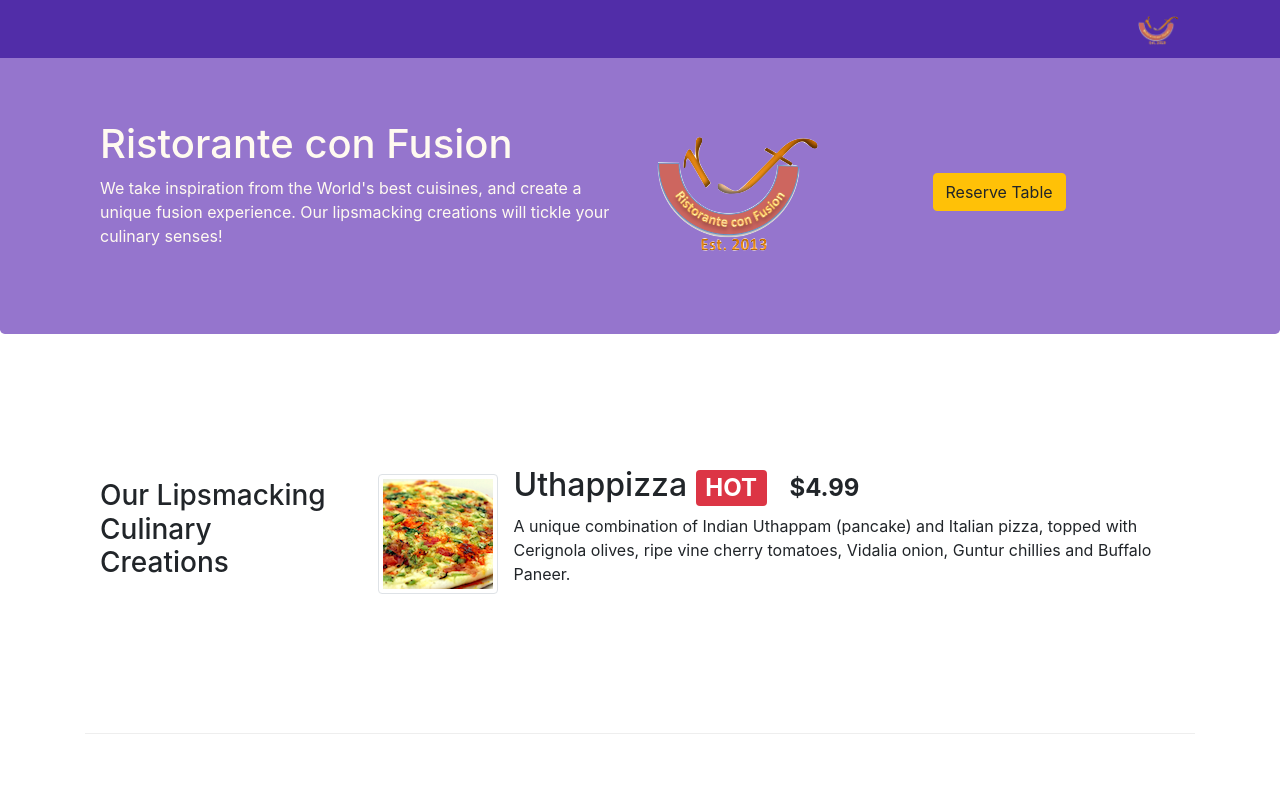
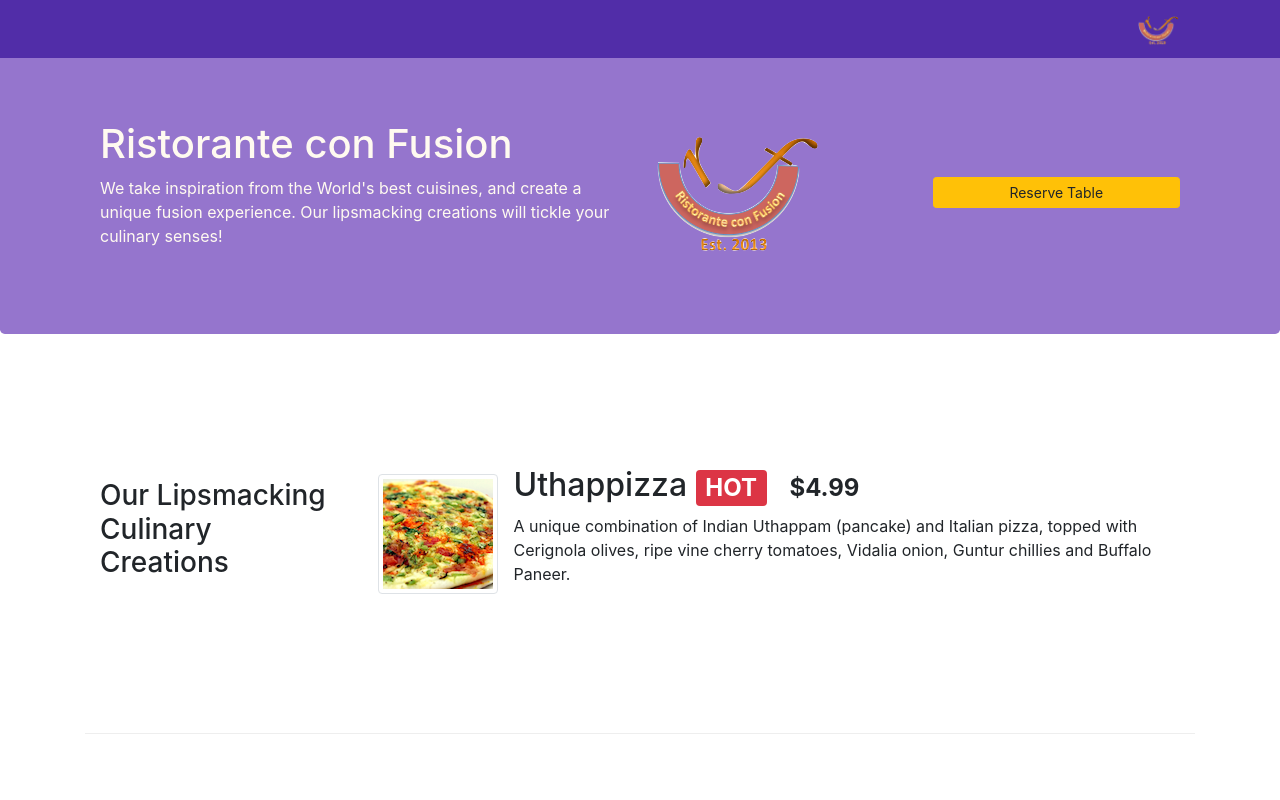
Before and after one commit to duynii/bootstrap4, a website: page index.html in a window 1280 px wide. Shown: the top 800 px of the page. Drawn offline with nearby package versions, Linux system fonts and the light colour scheme.

Commit message:
assignment 2: version 2

```diff
--- a/index.html
+++ b/index.html
@@ -59,7 +59,7 @@
                <img src="img/logo.png" class="img-fluid">
             </div>
             <div class="col col-sm-3 align-self-center">
-               <a class="btn btn-warning" href="./index.html#reserveform">Reserve Table</a>
+               <a class="btn btn-sm btn-warning btn-block" href="./index.html#reserveform">Reserve Table</a>
             </div>
          </div>
       </div>
```
